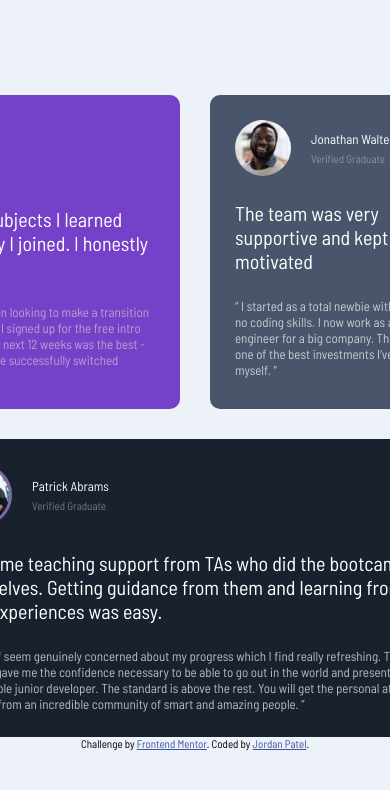
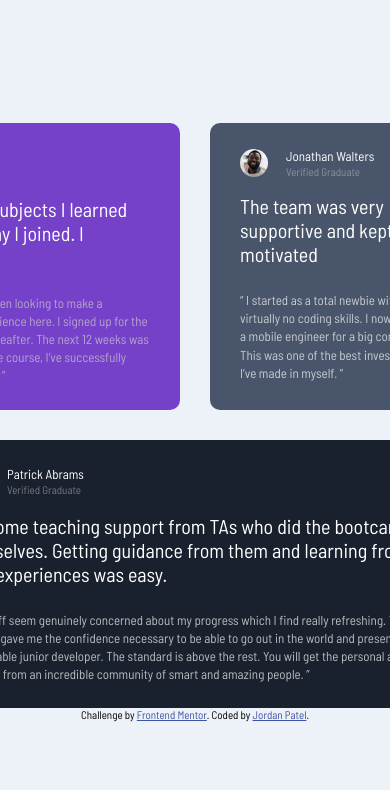
Before and after one commit to JordansGit/testimonials-grid-section, a plain HTML site: page index.html in a window 390 px wide. Shown: the top 790 px of the page. Drawn offline with Linux system fonts and the light colour scheme.

Commit message:
finished static ver, need to refactor code + make it responsive now

```diff
--- a/css/style.css
+++ b/css/style.css
@@ -44,7 +44,7 @@ h3 {
 
 
 h1 {
-  font-size: 20px
+  font-size: 20px;
 }
 
 p {
@@ -141,24 +141,34 @@ article {
   border-radius: 10px;
 }
 
-article figure, article h1, article p {
-  margin: 25px;
+article figure {
+  margin: 25px 30px 15px 30px;
+}
+
+article h1 {
+  margin: 0 30px;
+}
+
+article p {
+  margin: 25px 30px;
+  line-height: 1.4;
 }
 
 figure {
   display: flex;
   align-items: center;
-  margin: 0;
 }
 
 figure img {
   height: 100%;
   border-radius: 75%;
-  margin-right: 20px;
+  margin-right: 18px;
+  width: 28px;
+  height: 28px;
 }
 
 figure h3, figure p {
-  margin: 5px 0;
+  margin: 0;
 }
 
 
@@ -166,8 +176,6 @@ figure h3, figure p {
 
 .attribution { font-size: 11px; text-align: center; }
 .attribution a { color: hsl(228, 45%, 44%); }
-
-
 
 /*
 
```
